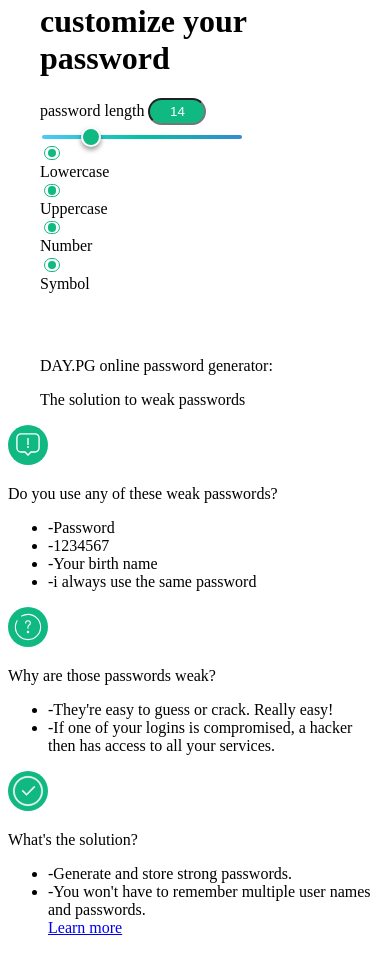
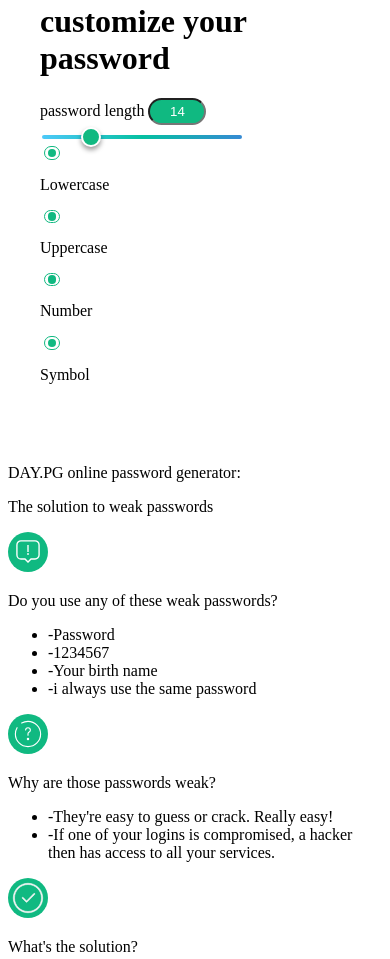
Before and after one commit to saingWann/Password-Generator, a website built with Vite: page index.html in a window 390 px wide. Shown: the part 1380-2339 px from the top of the page. Built offline with nearby package versions, Linux system fonts and the light colour scheme; some packages are replaced by stand-ins of ours.

Commit message:
fixed inputs hover state & spacing in responsive

```diff
--- a/index.html
+++ b/index.html
@@ -226,7 +226,7 @@
       </div>
 
       <div
-        class="flex flex-col lg:gap-10 gap-3 rounded-lg lg:p-10 p-5 lg:w-2/3 w-full border-2 border-black font-primary"
+        class="flex flex-col lg:gap-10 gap-3 rounded-lg lg:p-10 p-5 lg:w-2/3 w-full border-2 border-emerald-600 font-primary"
       >
         <h1
           class="border-b-2 border-black lg:text-2xl text-lg capitalize font-bold pb-2"
@@ -270,11 +270,11 @@
                   <input checked id="lowercase-input" type="checkbox" />
                   <label
                     id="lowercase-label"
-                    class="font-bold lg:text-xl cursor-pointer relative group hover:text-white"
+                    class="font-bold lg:text-xl cursor-pointer hover:text-white relative px-2 py-1 group"
                     for="lowercase-input"
-                    >Lowercase
+                    ><p>Lowercase</p>
                     <span
-                      class="label-highlight absolute h-full scale-x-0 group-hover:scale-x-100 w-[120px] transition-all duration-300 bg-emerald-600 origin-left -right-3 isolate ease-in-out -z-10"
+                      class="label-highlight absolute h-full scale-x-0 group-hover:scale-x-100 w-full transition-all duration-300 bg-emerald-600 origin-left isolate top-0 left-0 ease-in-out -z-10"
                     ></span>
                   </label>
                 </div>
@@ -285,11 +285,11 @@
                   <input checked id="uppercase-input" type="checkbox" />
                   <label
                     id="uppercase-label"
-                    class="font-bold lg:text-xl cursor-pointer relative group hover:text-white"
+                    class="font-bold lg:text-xl cursor-pointer relative px-2 py-1 group hover:text-white"
                     for="uppercase-input"
-                    >Uppercase
+                    ><p>Uppercase</p>
                     <span
-                      class="label-highlight absolute h-full scale-x-0 w-[120px] group-hover:scale-x-100 transition-all duration-300 bg-emerald-600 origin-left -right-3 isolate ease-in-out -z-10"
+                      class="label-highlight absolute h-full scale-x-0 group-hover:scale-x-100 w-full transition-all duration-300 bg-emerald-600 origin-left isolate top-0 left-0 ease-in-out -z-10"
                     ></span>
                   </label>
                 </div>
@@ -300,11 +300,11 @@
                   <input checked id="number-input" type="checkbox" />
                   <label
                     id="number-label"
-                    class="font-bold lg:text-xl cursor-pointer relative group hover:text-white"
+                    class="font-bold lg:text-xl cursor-pointer px-2 py-1 relative group hover:text-white"
                     for="number-input"
-                    >Number
+                    ><p>Number</p>
                     <span
-                      class="label-highlight absolute h-full scale-x-0 w-[120px] group-hover:scale-x-100 group-checked:scale-x-100 transition-all duration-300 bg-emerald-600 origin-left -right-9 isolate ease-in-out -z-10"
+                      class="label-highlight absolute h-full scale-x-0 group-hover:scale-x-100 w-full transition-all duration-300 bg-emerald-600 origin-left isolate top-0 left-0 ease-in-out -z-10"
                     ></span>
                   </label>
                 </div>
@@ -315,11 +315,11 @@
                   <input checked id="symbol-input" type="checkbox" />
                   <label
                     id="symbol-label"
-                    class="font-bold lg:text-xl cursor-pointer relative group hover:text-white"
+                    class="font-bold lg:text-xl cursor-pointer px-2 py-1 relative group hover:text-white"
                     for="symbol-input"
-                    >Symbol
+                    ><p>Symbol</p>
                     <span
-                      class="label-highlight absolute h-full scale-x-0 w-[120px] group-hover:scale-x-100 transition-all duration-300 bg-emerald-600 origin-left -right-10 isolate ease-in-out -z-10"
+                      class="label-highlight absolute h-full scale-x-0 group-hover:scale-x-100 w-full transition-all duration-300 bg-emerald-600 origin-left isolate top-0 left-0 ease-in-out -z-10"
                     ></span>
                   </label>
                 </div>
@@ -330,10 +330,8 @@
       </div>
     </main>
 
-    <section class="padding-x lg:mb-16">
-      <div
-        class="flex flex-col gap-3 lg:text-center md:text-center md:mb-6 font-bold"
-      >
+    <section class="lg:padding-t p-10 bg-gray-50">
+      <div class="flex flex-col gap-3 lg:text-center md:text-center font-bold">
         <p class="lg:text-4xl font-primary md:text-2xl text-sm">
           DAY.PG online password generator:
         </p>
@@ -344,7 +342,7 @@
     </section>
 
     <section
-      class="lg:padding-x md:padding-x padding-b flex flex-col items-center"
+      class="lg:padding-x bg-gray-50 md:padding-x lg:padding-y md:pb-10 flex flex-col items-center"
     >
       <div
         class="xl:w-2/3 lg:w-2/3 w-full flex lg:gap-14 gap-7 justify-center items-start md:flex-row lg:flex-row flex-col font-primary lg:p-0 md:p-0 p-10"
--- a/src/index.ts
+++ b/src/index.ts
@@ -61,11 +61,9 @@ window.onmousemove = (e: MouseEvent) => {
 
   const mouseX = e.clientX + scrollX;
   const mouseY = e.clientY + scrollY;
-
   if (Math.abs(e.movementX) + Math.abs(e.movementY) > 4) {
     rad = Math.atan2(e.movementX, -e.movementY);
   }
-
   cursor.style.transform = `translate(${mouseX - 8}px, ${
     mouseY - 92
   }px) rotate(${rad}rad)`;
--- a/src/input.css
+++ b/src/input.css
@@ -22,6 +22,10 @@
     .padding-b{
         @apply sm:pb-24 pb-12
     }
+
+    .padding-t{
+      @apply sm:pt-24 pt-12
+  }
 }
 
 html{
--- a/src/listener.ts
+++ b/src/listener.ts
@@ -29,9 +29,9 @@ export const inputHandler = (inputType: string) => {
     if (lowerCaseCheckBoxEle.checked) {
       passwordToGenerate.push(lowerCase);
       generateNow(Number(passwordLengtSliderEle.value));
-      console.log(passwordLengtSliderEle.value);
-      console.log("from lowercase checked");
-      console.log(passwordToGenerate);
+      // console.log(passwordLengtSliderEle.value);
+      // console.log("from lowercase checked");
+      // console.log(passwordToGenerate);
       return passwordToGenerate;
     } else {
       const indexToRemove = passwordToGenerate.indexOf(lowerCase);
```
